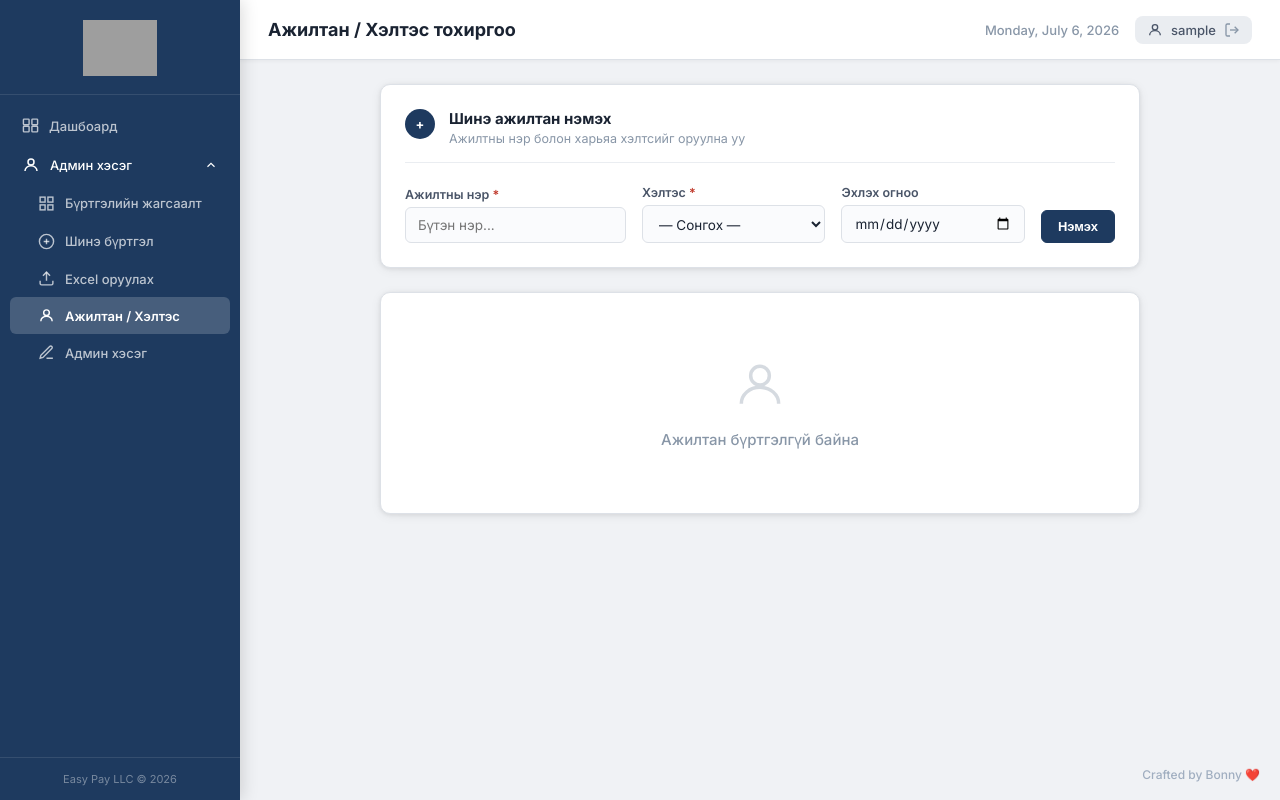
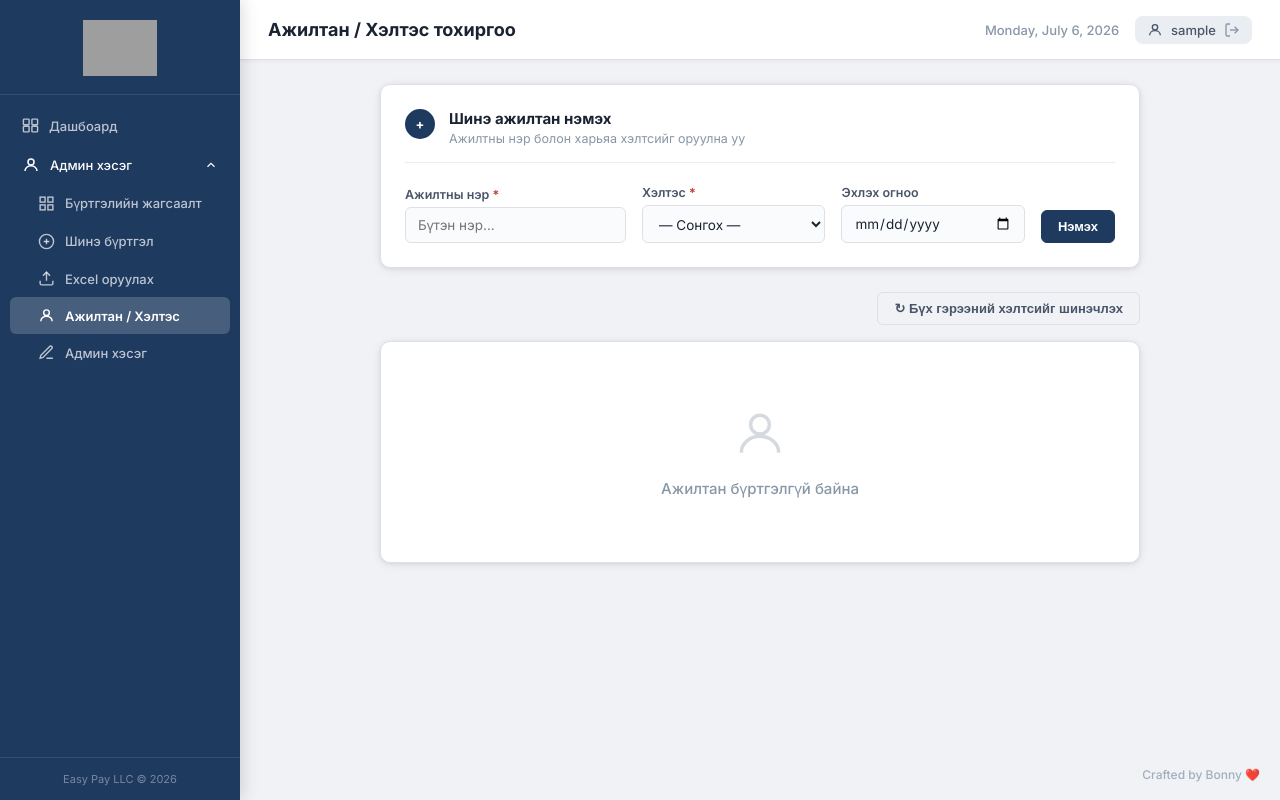
Before and after one commit to jargalsaikhaneasypay/Geree, a Flask app: page /managers in a window 1280 px wide. Run offline with Flask 3, Linux system fonts and the light colour scheme; the visitor is signed in with stand-in values (Sample User, id 1); data that the repository does not hold is empty; some libraries are stand-ins or nearby versions; grey boxes are pictures that could not be loaded.

Commit message:
Fix sync_contracts_dept fallback + add bulk dept re-sync button
Co-Authored-By: Claude Sonnet 4.6 <noreply@anthropic.com>

```diff
--- a/app.py
+++ b/app.py
@@ -177,8 +177,8 @@ def row_to_dict(row):
 
 
 def sync_contracts_dept(cur, name):
-    """Recalculate department for all contracts where issued_by = name,
-    using the manager's date-based history. Returns count updated."""
+    """Recalculate department for all contracts where issued_by = name.
+    Uses best date-match; falls back to earliest entry if no match found."""
     cur.execute(
         'SELECT department, start_date FROM managers WHERE name = %s ORDER BY start_date',
         (name,)
@@ -199,11 +199,15 @@ def sync_contracts_dept(cur, name):
         except Exception:
             pos_d = date.today()
         best_dept, best_start = '', None
+        fallback_dept, fallback_start = '', None  # earliest entry, used when no date match
         for start_d, dept in history:
+            if fallback_start is None or start_d < fallback_start:
+                fallback_start, fallback_dept = start_d, dept
             if start_d <= pos_d and (best_start is None or start_d > best_start):
                 best_start, best_dept = start_d, dept
-        if best_dept:
-            cur.execute('UPDATE contracts SET department = %s WHERE id = %s', (best_dept, c['id']))
+        final_dept = best_dept or fallback_dept
+        if final_dept:
+            cur.execute('UPDATE contracts SET department = %s WHERE id = %s', (final_dept, c['id']))
             updated += 1
     return updated
 
@@ -926,6 +930,21 @@ def managers_delete(mid):
     return redirect(url_for('managers_list'))
 
 
+@app.route('/managers/sync-all-depts', methods=['POST'])
+@login_required
+def managers_sync_all_depts():
+    conn = get_db()
+    cur = conn.cursor(cursor_factory=RealDictCursor)
+    cur.execute('SELECT DISTINCT name FROM managers')
+    names = [r['name'] for r in cur.fetchall()]
+    total = sum(sync_contracts_dept(cur, nm) for nm in names)
+    conn.commit()
+    cur.close()
+    conn.close()
+    flash(f'Нийт {total} гэрээний хэлтэс шинэчлэгдлээ.', 'success')
+    return redirect(url_for('managers_list'))
+
+
 @app.route('/api/manager-dept')
 @login_required
 def api_manager_dept():
--- a/templates/managers.html
+++ b/templates/managers.html
@@ -38,6 +38,16 @@
           <button type="submit" class="btn btn-primary">Нэмэх</button>
         </div>
       </div>
+    </form>
+  </div>
+
+  <!-- Sync all departments -->
+  <div style="margin-bottom:16px;text-align:right">
+    <form method="POST" action="{{ url_for('managers_sync_all_depts') }}" style="display:inline">
+      <button type="submit" class="btn btn-ghost" style="font-size:13px"
+              onclick="return confirm('Бүх гэрээний хэлтсийг менежерийн мэдээлэлд үндэслэн шинэчлэх үү?')">
+        ↻ Бүх гэрээний хэлтсийг шинэчлэх
+      </button>
     </form>
   </div>
 
```
